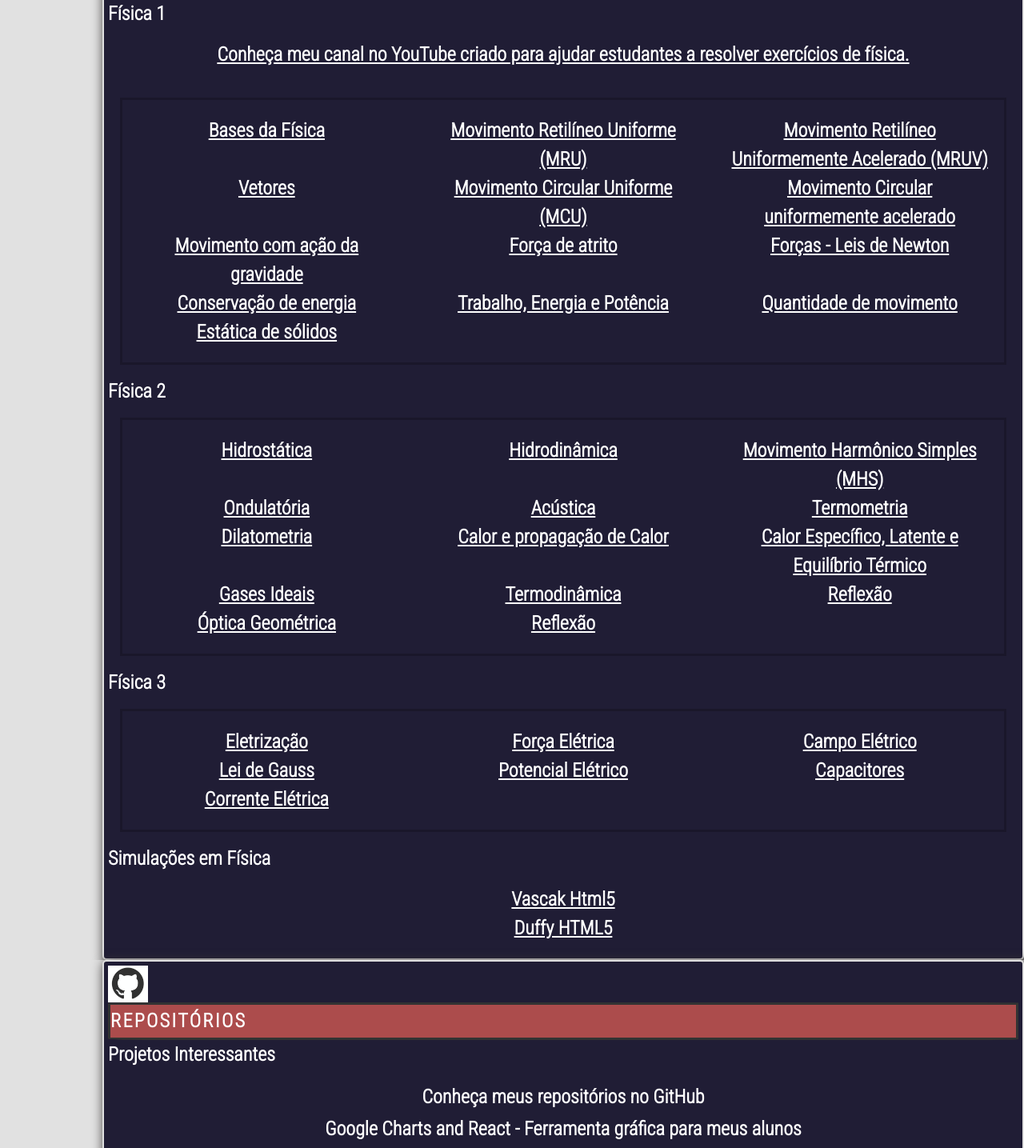
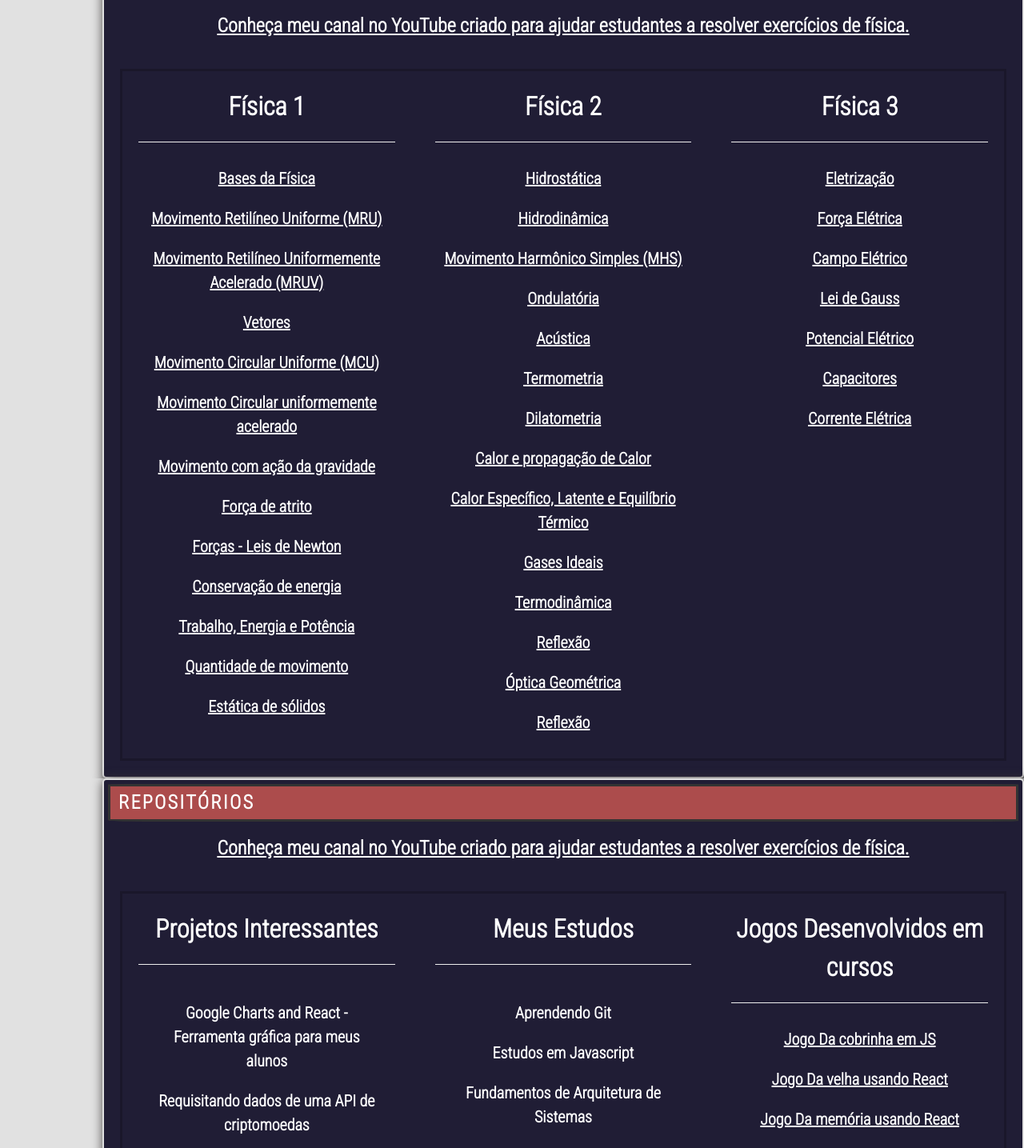
Before and after one commit to luizrosalba/react_hp, a React (Create React App) app in the folder hp-app/: page / in a window 1280 px wide. Shown: the part 942-2377 px from the top of the page at 80% size. Built offline with nearby package versions, Linux system fonts and the light colour scheme.

Commit message:
final programacao inicio portfolio

```diff
--- a/hp-app/src/App.css
+++ b/hp-app/src/App.css
@@ -1,10 +1,18 @@
 
-/*
+
 body {
-  --fontColor: red;
-  color: var(--fontColor);
+  /* --fontColor: red; */
+  /* color: var(--fontColor); */
+  --headerSize: 100%;
+  --normalSize: 24px;
+  --normalWeight: 800;
+  --tituloFisica: 32px;
+  --normalFisica: 20px;
+
+  font-size: var(--normalSize);
+  font-weight: var(--normalWeight);
 }
-*/
+
 
 .App-body{
   align-items: center;
@@ -14,10 +22,8 @@ body {
   /* background-color:rgba(219, 236, 237, 0.604); fundo */
   background-color: #e1e1e1; /*fundo*/
   /* z-index:3; */
-  --normalSize: 24px;
-  font-size: var(--normalSize);
-  --normalWeight: 800;
-  font-weight: var(--normalWeight);
+
+
 
 }
 
@@ -57,6 +63,7 @@ h1, h2, h3, h4, h5, h6 {
   font-weight: 500;
   font-family: 'Roboto Condensed', sans-serif;
   color: #FFFFFF;
+  font-size: var(--headerSize);
 }
 
 .container-corpo{
@@ -81,10 +88,7 @@ h1, h2, h3, h4, h5, h6 {
 
 }
 
-
-
-
-.colunas-fisica {
+.colunas-sobre {
   display: grid;
   grid-template-columns: repeat(3, 1fr);
   grid-template-rows: 1fr;
@@ -93,7 +97,8 @@ h1, h2, h3, h4, h5, h6 {
   border: 3px solid rgba(5, 7, 7, 0.227);
   padding: 20px;
 }
-.colunas-fisica li{
+
+.colunas-sobre li{
   margin-left: 20px;
   padding: 10px;
   list-style-type: none;
@@ -105,6 +110,29 @@ h1, h2, h3, h4, h5, h6 {
   text-align: justify;
   word-wrap: break-word;
 }
+
+.colunas-fisica {
+  display: grid;
+  grid-template-columns: repeat(3, 1fr);
+  grid-template-rows: 1fr;
+  grid-column-gap: 50px;
+  grid-row-gap: 0px;
+  border: 3px solid rgba(5, 7, 7, 0.227);
+  padding: 20px;
+}
+
+
+.colunas-fisica a{
+  display: block;
+  padding: 10px;
+  font-size: var(--normalFisica);
+}
+
+.colunas-fisica a:hover{
+  color: chocolate;
+  text-decoration: underline;
+}
+
 
 .cell{
   padding: 30px 15px 30px 20px;
@@ -148,7 +176,7 @@ p a{
   /* font-size: calc(10px + 3vmin); */
   display: grid;
   align-items: center;
-  text-align: left;
+  font-size: var(--tituloFisica);
 }
 
 .container{
@@ -220,8 +248,12 @@ div.texto_secao{
   letter-spacing: 0.2ch;
   background: #ac4c4c;
   position: relative;
+  padding-left: 10px;
  }
 
+ .display-block{
+   display: block;
+ }
 .texto_secao h2{
   margin-top: 0;
 
@@ -234,6 +266,7 @@ div.texto_secao{
 
 }
 .texto_secao a:hover {
+  color: chocolate;
   text-decoration: underline;
 }
 
@@ -297,6 +330,7 @@ font-weight: 800;
 }
 
 .links a:hover {
+  color: chocolate;
   text-decoration: underline;
 }
 
@@ -365,6 +399,7 @@ grid-template-columns: 1fr;
     padding-top: 6px;
     padding-bottom: 6px;
   }
+
   .texto_secao {
     text-decoration: none;
     /* font-size: 20px;   */
@@ -373,14 +408,12 @@ grid-template-columns: 1fr;
     padding-bottom: 10px;
 
   }
+
   .texto_secao a{
     text-decoration: none;
     /* font-size: 16px;   */
   }
-  .texto_secao h2{
-    text-decoration: none;
-    /* font-size: 30px;   */
-  }
+
   .Botao-Contato a{
     padding: 10px;
     /* font-size: 24px; */
@@ -388,11 +421,6 @@ grid-template-columns: 1fr;
     width: 60vw;
 
   }
-  .Menu a{
-    /* font-size: 20px; */
-
-  }
-
 
 }
 
--- a/hp-app/src/pages/Fisica/index.js
+++ b/hp-app/src/pages/Fisica/index.js
@@ -13,72 +13,57 @@ const Fisica = () => {
           </a>
       </div> */}
 
-
         <div className="texto_secao"> Materiais de Física
-
-
         </div>
-          <div className="title_page">  Física 1</div>
-
         <div className="links ">
-
-              <a href = "https://www.youtube.com/user/luizorosalba" target= "_blank" rel="noopener noreferrer" > Conheça meu canal no YouTube criado para ajudar estudantes a resolver exercícios de física.   </a>
-
+          <a href="https://www.youtube.com/user/luizorosalba" target="_blank" rel="noopener noreferrer" > Conheça meu canal no YouTube criado para ajudar estudantes a resolver exercícios de física.   </a>
           <br></br>
           <div className="colunas-fisica">
 
-              <a href = "https://www.youtube.com/playlist?list=PLa9GqOuhTSD8FZ82h-Q1S6RzkknzHu6Xk" target= "_blank" rel="noopener noreferrer" > Bases da Física   </a>
-              <a href = "https://www.youtube.com/playlist?list=PLa9GqOuhTSD9qIUW8kas5BD2xYrjSRcYP" target= "_blank" rel="noopener noreferrer" > Movimento Retilíneo Uniforme (MRU)  </a>
-              <a href = "https://www.youtube.com/playlist?list=PLa9GqOuhTSD-2FLRFk2ysr2id4JP-ndhY" target= "_blank" rel="noopener noreferrer" > Movimento Retilíneo Uniformemente Acelerado  (MRUV)  </a>
-              <a href = "https://www.youtube.com/playlist?list=PLa9GqOuhTSD_iKyIm7rFB-6dfx3cwCmVn" target= "_blank" rel="noopener noreferrer" > Vetores  </a>
-              <a href = "https://www.youtube.com/playlist?list=PLa9GqOuhTSD8GY_ZUIBvP5WT4utX6BBOL" target= "_blank" rel="noopener noreferrer" > Movimento Circular Uniforme (MCU) </a>
-              <a href = "https://www.youtube.com/playlist?list=PLa9GqOuhTSD_RPiScsXqTeYMXEYJVWihy" target= "_blank" rel="noopener noreferrer" > Movimento Circular uniformemente acelerado </a>
-              <a href = "https://www.youtube.com/playlist?list=PLa9GqOuhTSD9eY2SuacgOxSdxWG83nK-n" target= "_blank" rel="noopener noreferrer" > Movimento com ação da gravidade </a>
-              <a href = "https://www.youtube.com/playlist?list=PLa9GqOuhTSD9rD6gHdV4i8dVE4UGnhW_A" target= "_blank" rel="noopener noreferrer" > Força de atrito  </a>
-              <a href = "https://www.youtube.com/playlist?list=PLa9GqOuhTSD9AKrEJwQYJLFXQ1SuJk0GW" target= "_blank" rel="noopener noreferrer" > Forças - Leis de Newton  </a>
-              <a href = "https://www.youtube.com/playlist?list=PLa9GqOuhTSD9sxHfS56rrxH7_Iu4Anvfa" target= "_blank" rel="noopener noreferrer" > Conservação de energia  </a>
-              <a href = "https://www.youtube.com/playlist?list=PLa9GqOuhTSD81ZzKFy1I4yu4cJT_f8I6l" target= "_blank" rel="noopener noreferrer" > Trabalho, Energia e Potência </a>
-              <a href = "https://www.youtube.com/playlist?list=PLa9GqOuhTSD9utLaI_O6yjZCezhZNKhWL" target= "_blank" rel="noopener noreferrer" > Quantidade de movimento </a>
-              <a href = "https://www.youtube.com/playlist?list=PLa9GqOuhTSD-uEaTKCyfLW1Pjj4Y4rQwU" target= "_blank" rel="noopener noreferrer" > Estática de sólidos  </a>
-
+            <div>
+              <div className="title_page"> <center>  Física 1 </center> <hr></hr> </div>
+              <a href="https://www.youtube.com/playlist?list=PLa9GqOuhTSD8FZ82h-Q1S6RzkknzHu6Xk" target="_blank" rel="noopener noreferrer" > Bases da Física   </a>
+              <a href="https://www.youtube.com/playlist?list=PLa9GqOuhTSD9qIUW8kas5BD2xYrjSRcYP" target="_blank" rel="noopener noreferrer" > Movimento Retilíneo Uniforme (MRU)  </a>
+              <a href="https://www.youtube.com/playlist?list=PLa9GqOuhTSD-2FLRFk2ysr2id4JP-ndhY" target="_blank" rel="noopener noreferrer" > Movimento Retilíneo Uniformemente Acelerado  (MRUV)  </a>
+              <a href="https://www.youtube.com/playlist?list=PLa9GqOuhTSD_iKyIm7rFB-6dfx3cwCmVn" target="_blank" rel="noopener noreferrer" > Vetores  </a>
+              <a href="https://www.youtube.com/playlist?list=PLa9GqOuhTSD8GY_ZUIBvP5WT4utX6BBOL" target="_blank" rel="noopener noreferrer" > Movimento Circular Uniforme (MCU) </a>
+              <a href="https://www.youtube.com/playlist?list=PLa9GqOuhTSD_RPiScsXqTeYMXEYJVWihy" target="_blank" rel="noopener noreferrer" > Movimento Circular uniformemente acelerado </a>
+              <a href="https://www.youtube.com/playlist?list=PLa9GqOuhTSD9eY2SuacgOxSdxWG83nK-n" target="_blank" rel="noopener noreferrer" > Movimento com ação da gravidade </a>
+              <a href="https://www.youtube.com/playlist?list=PLa9GqOuhTSD9rD6gHdV4i8dVE4UGnhW_A" target="_blank" rel="noopener noreferrer" > Força de atrito  </a>
+              <a href="https://www.youtube.com/playlist?list=PLa9GqOuhTSD9AKrEJwQYJLFXQ1SuJk0GW" target="_blank" rel="noopener noreferrer" > Forças - Leis de Newton  </a>
+              <a href="https://www.youtube.com/playlist?list=PLa9GqOuhTSD9sxHfS56rrxH7_Iu4Anvfa" target="_blank" rel="noopener noreferrer" > Conservação de energia  </a>
+              <a href="https://www.youtube.com/playlist?list=PLa9GqOuhTSD81ZzKFy1I4yu4cJT_f8I6l" target="_blank" rel="noopener noreferrer" > Trabalho, Energia e Potência </a>
+              <a href="https://www.youtube.com/playlist?list=PLa9GqOuhTSD9utLaI_O6yjZCezhZNKhWL" target="_blank" rel="noopener noreferrer" > Quantidade de movimento </a>
+              <a href="https://www.youtube.com/playlist?list=PLa9GqOuhTSD-uEaTKCyfLW1Pjj4Y4rQwU" target="_blank" rel="noopener noreferrer" > Estática de sólidos  </a>
+            </div>
+            <div>
+              <div className="title_page">   <center>  Física 2 </center> <hr></hr> </div>
+              <a href="https://www.youtube.com/playlist?list=PLa9GqOuhTSD9xApdxjKpOc9msl8rpLPoI" target="_blank" rel="noopener noreferrer" >Hidrostática   </a>
+              <a href="https://www.youtube.com/playlist?list=PLa9GqOuhTSD9FcKGLZWInPm_LKkngISKu" target="_blank" rel="noopener noreferrer" >Hidrodinâmica   </a>
+              <a href="https://www.youtube.com/playlist?list=PLa9GqOuhTSD_FaFr-WDy6N2uB77hvLgMw" target="_blank" rel="noopener noreferrer" >Movimento Harmônico Simples (MHS)   </a>
+              <a href="https://www.youtube.com/playlist?list=PLa9GqOuhTSD_wSsQH9c5JxPP5M_DF1ziy" target="_blank" rel="noopener noreferrer" >Ondulatória  </a>
+              <a href="https://www.youtube.com/playlist?list=PLa9GqOuhTSD_3u_S0VwLXZxctn9iDRlq1" target="_blank" rel="noopener noreferrer" > Acústica   </a>
+              <a href="https://www.youtube.com/playlist?list=PLa9GqOuhTSD-qdC7PUzYP2o23rqRdPZFd" target="_blank" rel="noopener noreferrer" >Termometria   </a>
+              <a href="https://www.youtube.com/playlist?list=PLa9GqOuhTSD-S1rbIac3lxuAKM4MfmtZ5" target="_blank" rel="noopener noreferrer" >Dilatometria   </a>
+              <a href="https://www.youtube.com/playlist?list=PLa9GqOuhTSD-7S4-K5HfDWnu9-NDT3-de" target="_blank" rel="noopener noreferrer" >Calor e propagação de Calor   </a>
+              <a href="https://www.youtube.com/playlist?list=PLa9GqOuhTSD-dBP18-OFF1LymERAH5oAX" target="_blank" rel="noopener noreferrer" >Calor Específico, Latente  e Equilíbrio Térmico   </a>
+              <a href="https://www.youtube.com/playlist?list=PLa9GqOuhTSD8GIxzE-hOqmdEVb9bJNIdM" target="_blank" rel="noopener noreferrer" >Gases Ideais   </a>
+              <a href="https://www.youtube.com/playlist?list=PLa9GqOuhTSD8doh4Y-B9IGKWUkwPdNGY8" target="_blank" rel="noopener noreferrer" >Termodinâmica   </a>
+              <a href="https://www.youtube.com/playlist?list=PLa9GqOuhTSD9NO15RPRPISdkUzIIKmgH8" target="_blank" rel="noopener noreferrer" >Reflexão   </a>
+              <a href="https://www.youtube.com/playlist?list=PLa9GqOuhTSD_4rG6lHNDfez4lykAjT8v7" target="_blank" rel="noopener noreferrer" >Óptica Geométrica    </a>
+              <a href="https://www.youtube.com/playlist?list=PLa9GqOuhTSD9NO15RPRPISdkUzIIKmgH8" target="_blank" rel="noopener noreferrer" >Reflexão   </a>
+            </div>
+            <div>
+              <div className="title_page">   <center>  Física 3 </center> <hr></hr> </div>
+              <a href="https://www.youtube.com/playlist?list=PLa9GqOuhTSD_2cLv5iw4AeisO0xAmchG9" target="_blank" rel="noopener noreferrer" > Eletrização   </a>
+              <a href="https://www.youtube.com/playlist?list=PLa9GqOuhTSD9-rEiUsAzw9isuTv64jvB3" target="_blank" rel="noopener noreferrer" > Força Elétrica   </a>
+              <a href="https://www.youtube.com/playlist?list=PLa9GqOuhTSD8Lk02dLuaG89kdAqAIP7Bo" target="_blank" rel="noopener noreferrer" > Campo Elétrico   </a>
+              <a href="https://www.youtube.com/playlist?list=PLa9GqOuhTSD8rj0PdW9_YPIiXraP-w1dA" target="_blank" rel="noopener noreferrer" > Lei de Gauss   </a>
+              <a href="https://www.youtube.com/playlist?list=PLa9GqOuhTSD8aos9nnh2cEnMm16AIOT0Q" target="_blank" rel="noopener noreferrer" > Potencial Elétrico   </a>
+              <a href="https://www.youtube.com/playlist?list=PLa9GqOuhTSD-UqD1zQhY9_C7hVoIL_rrS" target="_blank" rel="noopener noreferrer" > Capacitores  </a>
+              <a href="https://www.youtube.com/playlist?list=PLa9GqOuhTSD9v18kmXz9fZQXPPho3YpZt" target="_blank" rel="noopener noreferrer" > Corrente Elétrica   </a>
             </div>
           </div>
-            <div className="title_page">  Física 2</div>
-          <div className="links">
-          <div className="colunas-fisica">
-            <a href = "https://www.youtube.com/playlist?list=PLa9GqOuhTSD9xApdxjKpOc9msl8rpLPoI" target= "_blank" rel="noopener noreferrer" >Hidrostática   </a>
-            <a href = "https://www.youtube.com/playlist?list=PLa9GqOuhTSD9FcKGLZWInPm_LKkngISKu" target= "_blank" rel="noopener noreferrer" >Hidrodinâmica   </a>
-            <a href = "https://www.youtube.com/playlist?list=PLa9GqOuhTSD_FaFr-WDy6N2uB77hvLgMw" target= "_blank" rel="noopener noreferrer" >Movimento Harmônico Simples (MHS)   </a>
-            <a href = "https://www.youtube.com/playlist?list=PLa9GqOuhTSD_wSsQH9c5JxPP5M_DF1ziy" target= "_blank" rel="noopener noreferrer" >Ondulatória  </a>
-            <a href = "https://www.youtube.com/playlist?list=PLa9GqOuhTSD_3u_S0VwLXZxctn9iDRlq1" target= "_blank" rel="noopener noreferrer" > Acústica   </a>
-            <a href = "https://www.youtube.com/playlist?list=PLa9GqOuhTSD-qdC7PUzYP2o23rqRdPZFd" target= "_blank" rel="noopener noreferrer" >Termometria   </a>
-            <a href = "https://www.youtube.com/playlist?list=PLa9GqOuhTSD-S1rbIac3lxuAKM4MfmtZ5" target= "_blank" rel="noopener noreferrer" >Dilatometria   </a>
-            <a href = "https://www.youtube.com/playlist?list=PLa9GqOuhTSD-7S4-K5HfDWnu9-NDT3-de" target= "_blank" rel="noopener noreferrer" >Calor e propagação de Calor   </a>
-            <a href = "https://www.youtube.com/playlist?list=PLa9GqOuhTSD-dBP18-OFF1LymERAH5oAX" target= "_blank" rel="noopener noreferrer" >Calor Específico, Latente  e Equilíbrio Térmico   </a>
-            <a href = "https://www.youtube.com/playlist?list=PLa9GqOuhTSD8GIxzE-hOqmdEVb9bJNIdM" target= "_blank" rel="noopener noreferrer" >Gases Ideais   </a>
-            <a href = "https://www.youtube.com/playlist?list=PLa9GqOuhTSD8doh4Y-B9IGKWUkwPdNGY8" target= "_blank" rel="noopener noreferrer" >Termodinâmica   </a>
-            <a href = "https://www.youtube.com/playlist?list=PLa9GqOuhTSD9NO15RPRPISdkUzIIKmgH8" target= "_blank" rel="noopener noreferrer" >Reflexão   </a>
-            <a href = "https://www.youtube.com/playlist?list=PLa9GqOuhTSD_4rG6lHNDfez4lykAjT8v7" target= "_blank" rel="noopener noreferrer" >Óptica Geométrica    </a>
-            <a href = "https://www.youtube.com/playlist?list=PLa9GqOuhTSD9NO15RPRPISdkUzIIKmgH8" target= "_blank" rel="noopener noreferrer" >Reflexão   </a>
-            </div>
-          </div>
-          <div className="title_page">  Física 3</div>
-          <div className="links">
-          <div className="colunas-fisica">
-            <a href = "https://www.youtube.com/playlist?list=PLa9GqOuhTSD_2cLv5iw4AeisO0xAmchG9" target= "_blank" rel="noopener noreferrer" > Eletrização   </a>
-            <a href = "https://www.youtube.com/playlist?list=PLa9GqOuhTSD9-rEiUsAzw9isuTv64jvB3" target= "_blank" rel="noopener noreferrer" > Força Elétrica   </a>
-            <a href = "https://www.youtube.com/playlist?list=PLa9GqOuhTSD8Lk02dLuaG89kdAqAIP7Bo" target= "_blank" rel="noopener noreferrer" > Campo Elétrico   </a>
-            <a href = "https://www.youtube.com/playlist?list=PLa9GqOuhTSD8rj0PdW9_YPIiXraP-w1dA" target= "_blank" rel="noopener noreferrer" > Lei de Gauss   </a>
-            <a href = "https://www.youtube.com/playlist?list=PLa9GqOuhTSD8aos9nnh2cEnMm16AIOT0Q" target= "_blank" rel="noopener noreferrer" > Potencial Elétrico   </a>
-            <a href = "https://www.youtube.com/playlist?list=PLa9GqOuhTSD-UqD1zQhY9_C7hVoIL_rrS" target= "_blank" rel="noopener noreferrer" > Capacitores  </a>
-            <a href = "https://www.youtube.com/playlist?list=PLa9GqOuhTSD9v18kmXz9fZQXPPho3YpZt" target= "_blank" rel="noopener noreferrer" > Corrente Elétrica   </a>
-          </div>
-
-            </div>
-            <div className="title_page">  Simulações em Física</div>
-          <div className="links">
-            <a href = "https://www.vascak.cz/physicsanimations.php?l=pt" target= "_blank" rel="noopener noreferrer">  Vascak Html5    </a>
-            <a href = "http://physics.bu.edu/~duffy/HTML5/"              target= "_blank" rel="noopener noreferrer">  Duffy HTML5    </a>
         </div>
 
       </div>
@@ -86,6 +71,14 @@ const Fisica = () => {
 
   )
 }
+
+
+{/* <div className="title_page">  Simulações em Física</div>
+<div className="links">
+  <a href = "https://www.vascak.cz/physicsanimations.php?l=pt" target= "_blank" rel="noopener noreferrer">  Vascak Html5    </a>
+  <a href = "http://physics.bu.edu/~duffy/HTML5/"              target= "_blank" rel="noopener noreferrer">  Duffy HTML5    </a>
+</div>                 */}
+
 
 /*
 const Container = styled.div`
--- a/hp-app/src/pages/Programacao/index.js
+++ b/hp-app/src/pages/Programacao/index.js
@@ -1,30 +1,28 @@
 import React from 'react'
 import git from '../../img/github.PNG';
 
+{/* <div className="container-foto">
+<a href = "https://github.com/luizrosalba?tab=repositories" target= "_blank" rel="noopener noreferrer" >
+<img  src={git}  heigth= "50px" width = "50px" alt='logo' className = "photo-git" />
+</a>
+</div> */}
 
-const Programacao = () => {
-
+const Programacao  = () => {
   return (
     <div className="App-body">
       <div className="container-corpo">
-       <div className="container-foto">
-          <a href = "https://github.com/luizrosalba?tab=repositories" target= "_blank" rel="noopener noreferrer" >
-          <img  src={git}  heigth= "50px" width = "50px" alt='logo' className = "photo-git" />
-          </a>
-      </div>
+
       <div className="texto_secao">
         Repositórios
+      </div>
+        <div className="links ">
+          <a href="https://www.youtube.com/user/luizorosalba" target="_blank" rel="noopener noreferrer" > Conheça meu canal no YouTube criado para ajudar estudantes a resolver exercícios de física.   </a>
+          <br></br>
+          <div className="colunas-fisica">
 
-      </div>
-
-
-      <div className="title_page">  Projetos Interessantes</div>
-
-            <p className="links">
-
-              <a href = "https://github.com/luizrosalba?tab=repositories" target= "_blank" rel="noopener noreferrer" >           Conheça meus repositórios no GitHub </a>
-
-              <a href = "../Grafico"                                                                    rel="noopener noreferrer" > Google Charts and React - Ferramenta gráfica para meus alunos     </a>
+            <div>
+            <div className="title_page">  Projetos Interessantes <hr></hr></div>
+                  <p className="links"> <a href = "../Grafico"                                                                    rel="noopener noreferrer" > Google Charts and React - Ferramenta gráfica para meus alunos     </a>
               <a href = "https://github.com/luizrosalba/DadosApiCriptomoedas"                               target= "_blank"  rel="noopener noreferrer" > Requisitando dados de uma API de criptomoedas    </a>
               <a href = "https://github.com/luizrosalba/ChatbotFitTelegramJavaScript-NodeJS"                target= "_blank"  rel="noopener noreferrer" > ChatbotFit no Telegram com JavaScript e Node.js    </a>
               <a href = "https://github.com/luizrosalba/FilasNoNodejs"                                      target= "_blank" rel="noopener noreferrer" > Tratamento de Filas no Node.js   </a>
@@ -34,11 +32,10 @@ const Programacao = () => {
               <a href = "https://github.com/luizrosalba/Arduino"                                            target= "_blank" rel="noopener noreferrer" > Alguns projetos interessantes para Arduino   </a>
               <a href = "https://github.com/luizrosalba/Tarefasem-background-utilizando-Nodejs-e-Redis"     target= "_blank" rel="noopener noreferrer" > Tarefas em Background usando Node.js   </a>
               <a href = "https://github.com/luizrosalba/Matematica_Basica_Android_Visual_Studio"            target= "_blank" rel="noopener noreferrer" > Matemática Básica Com Oxyplot e Android Studio   </a>
-              <a href = "https://github.com/luizrosalba/MetodosNumericosCpp"                                target= "_blank" rel="noopener noreferrer" > Uma biblioteca em C++ para Métodos Numéricos   </a>
-            </p>
-
-
-      <div className="title_page"> Meus Estudos </div>
+              <a href = "https://github.com/luizrosalba/MetodosNumericosCpp"                                target= "_blank" rel="noopener noreferrer" > Uma biblioteca em C++ para Métodos Numéricos   </a>                  </p>
+            </div>
+            <div>
+            <div className="title_page"> Meus Estudos <hr></hr></div>
                   <p className="links">
                           <a href = "https://github.com/luizrosalba/aprendendo_git"                                               target= "_blank"  rel="noopener noreferrer" > Aprendendo Git   </a>
                           <a href = "https://github.com/luizrosalba/js_free_code_camp"                                            target= "_blank"  rel="noopener noreferrer" > Estudos em Javascript   </a>
@@ -58,21 +55,31 @@ const Programacao = () => {
                           <a href = "https://github.com/luizrosalba/EntendendoPromisesdeumavezportodas "                          target= "_blank"  rel="noopener noreferrer" > Ententendo Promisses </a>
                           <a href = "https://github.com/luizrosalba/aplicacoes_internet_reactjs"                                  target= "_blank"  rel="noopener noreferrer" > React Intermediário   </a>
                           <a href = "https://github.com/luizrosalba/advanced-reactjs-dio"                                         target= "_blank"  rel="noopener noreferrer" > React Avançado   </a>
-
                  </p>
 
-
-           <div className="title_page"> Jogos Desenvolvidos em cursos </div>
-            <p className="links">
+            </div>
+            <div>
+            <div className="title_page"> Jogos Desenvolvidos em cursos <hr></hr></div>
                 <a href = "https://cobrinha97818.netlify.app/"           target= "_blank"  rel="noopener noreferrer" > Jogo Da cobrinha em JS   </a>
                 <a href = "https://github.com/luizrosalba/jogo_velha_react" target= "_blank"  rel="noopener noreferrer" > Jogo Da velha usando React   </a>
                 <a href = "https://github.com/luizrosalba/jogo-da-memoria-dio-master" target= "_blank"  rel="noopener noreferrer" > Jogo Da memória usando React   </a>
-            </p>
+            </div>
+          </div>
+        </div>
 
       </div>
     </div>
+
   )
 }
+
+
+{/* <div className="title_page">  Simulações em Física</div>
+<div className="links">
+  <a href = "https://www.vascak.cz/physicsanimations.php?l=pt" target= "_blank" rel="noopener noreferrer">  Vascak Html5    </a>
+  <a href = "http://physics.bu.edu/~duffy/HTML5/"              target= "_blank" rel="noopener noreferrer">  Duffy HTML5    </a>
+</div>                 */}
+
 
 /*
 const Container = styled.div`
@@ -80,6 +87,10 @@ const Container = styled.div`
   flex-direction: column;
 
 `
+
+<img align="left" src="img/Capturar.PNG" alt= "Foto de Luiz Fernando Rosalba" class = "photo" height="10%" width="10%" > </img>
+
+
 */
 
 export default Programacao
--- a/hp-app/src/pages/Sobre/index.js
+++ b/hp-app/src/pages/Sobre/index.js
@@ -8,7 +8,7 @@ const Home = () => {
       <div className="App-body ">
         <div className="container-corpo ">
           <div className="texto-sobre ">
-              <div className="colunas-fisica">
+              <div className="colunas-sobre">
                 <div className="Botao-Contato">
                       <a href="mailto:luizrosalba@gmail.com" target="_blank" rel="noopener noreferrer"> E-mail </a>
                 <br></br>
```
Also changed, not shown: hp-app/src/pages/Portfolio/index.js (+7 -5 lines). Lines whose indentation alone changed are shown as unchanged.
